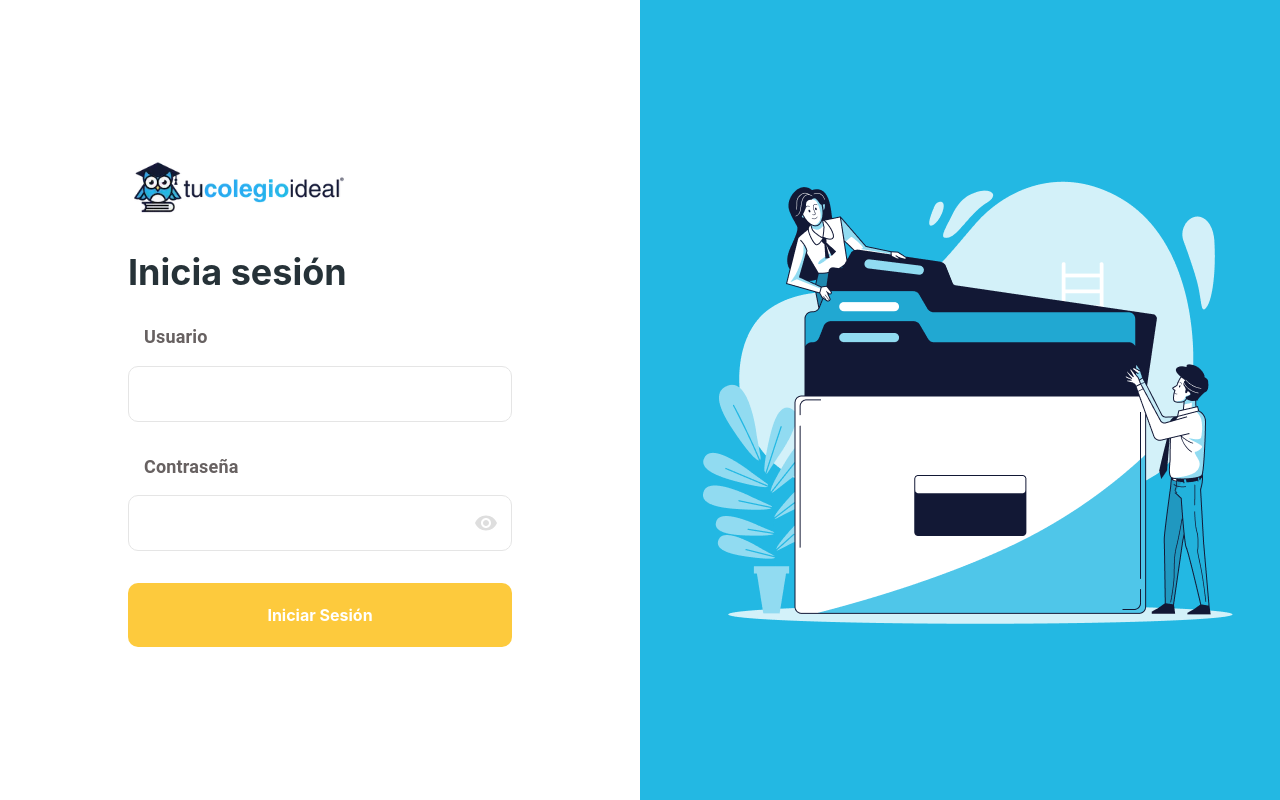
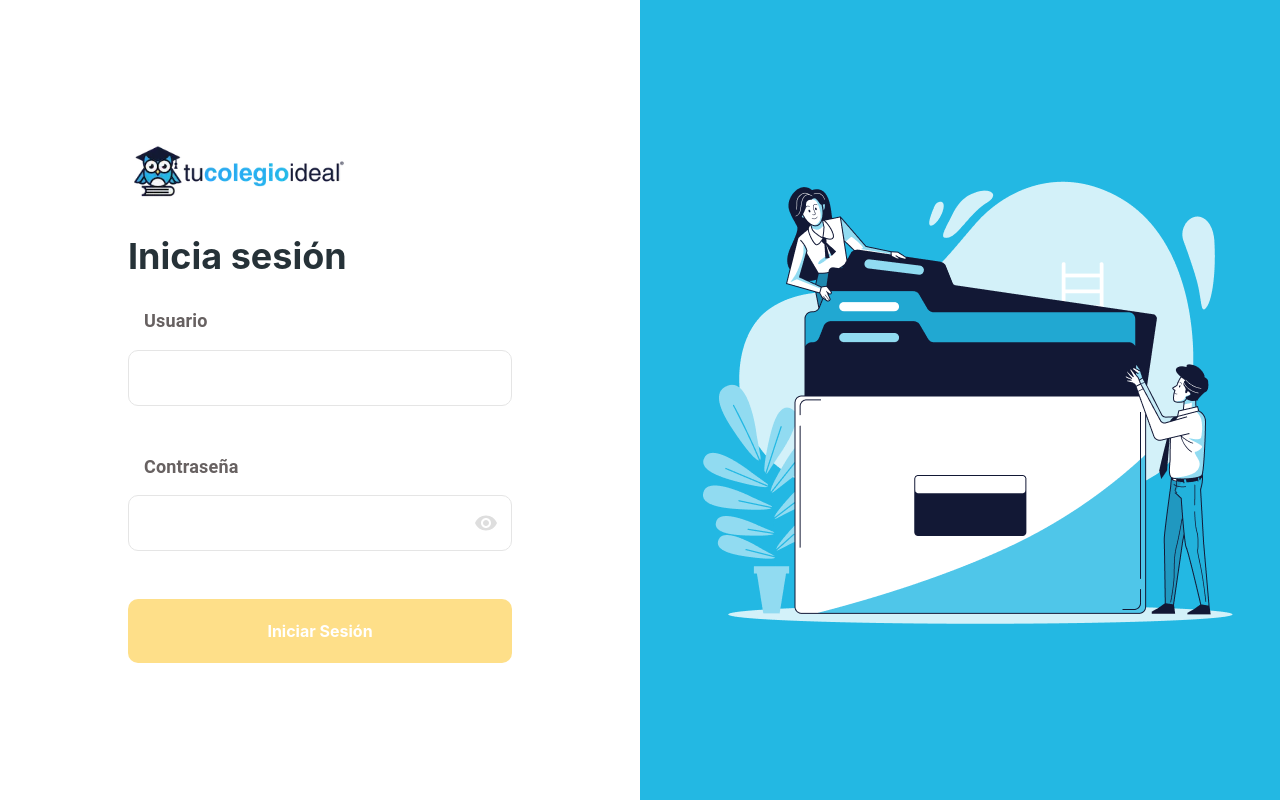
Before and after one commit to vivavv/tucolegioideal, a React (Vite) app: page /login in a window 1280 px wide. Built offline with nearby package versions, Linux system fonts and the light colour scheme.

Commit message:
Add login logic

```diff
--- a/package.json
+++ b/package.json
@@ -16,6 +16,7 @@
     "@mui/material": "^5.13.7",
     "react": "^18.2.0",
     "react-dom": "^18.2.0",
+    "react-hook-form": "^7.45.1",
     "react-router-dom": "^6.14.1"
   },
   "devDependencies": {
--- /dev/null
+++ b/src/components/Input/PasswordIcon.tsx
@@ -0,0 +1,42 @@
+import { Visibility, VisibilityOff } from "@mui/icons-material";
+
+interface PasswordIconProps {
+  password: boolean;
+  showPassword: boolean;
+  onChange: (value: boolean) => void;
+}
+
+export const PasswordIcon: React.FC<PasswordIconProps> = ({
+  password,
+  showPassword,
+  onChange,
+}) => {
+  return (
+    password &&
+    (!showPassword ? (
+      <Visibility
+        sx={{
+          color: "#DEDEDE",
+          cursor: "pointer",
+          transition: "ease-in-out 200ms all",
+          ":hover": {
+            color: "#92C8D8",
+          },
+        }}
+        onClick={() => onChange(true)}
+      />
+    ) : (
+      <VisibilityOff
+        sx={{
+          color: "#DEDEDE",
+          cursor: "pointer",
+          transition: "ease-in-out 200ms all",
+          ":hover": {
+            color: "#92C8D8",
+          },
+        }}
+        onClick={() => onChange(false)}
+      />
+    ))
+  );
+};
--- a/src/components/Input/index.tsx
+++ b/src/components/Input/index.tsx
@@ -1,22 +1,26 @@
+import { InputHTMLAttributes, forwardRef, useState } from "react";
 import { InputLabel, TextField } from "@mui/material";
-import Visibility from "@mui/icons-material/Visibility";
-import { useState } from "react";
-import { VisibilityOff } from "@mui/icons-material";
+import { PasswordIcon } from "./PasswordIcon";
+import { FieldError } from "react-hook-form";
 
-interface InputProps {
+/* eslint-disable @typescript-eslint/no-explicit-any */
+interface InputProps extends InputHTMLAttributes<HTMLInputElement> {
   id: string;
   label: string;
   variant: "primary" | "secondary";
+  errors?: FieldError;
   password?: boolean;
 }
 
-export const Input: React.FC<InputProps> = ({
-  id,
-  label,
-  variant,
-  password = false,
-}) => {
+export const Input = forwardRef<HTMLInputElement, InputProps>(
+  ({ id, label, variant, password = false, errors, ...rest }, ref) => {
     const [showPassword, setShowPassword] = useState(false);
+
+    const borderColorClass = errors
+      ? "#ef4444"
+      : variant === "primary"
+      ? "#92C8D8"
+      : "#E5E5E5";
 
     return (
       <div className="flex flex-col gap-y-4 w-full ">
@@ -35,38 +39,20 @@ export const Input: React.FC<InputProps> = ({
           id={id}
           variant="outlined"
           type={password && !showPassword ? "password" : "text"}
+          inputRef={ref}
+          {...(rest as any)}
           InputProps={{
-          endAdornment:
-            password &&
-            (!showPassword ? (
-              <Visibility
-                sx={{
-                  color: "#DEDEDE",
-                  cursor: "pointer",
-                  transition: "ease-in-out 200ms all",
-                  ":hover": {
-                    color: "#92C8D8",
-                  },
-                }}
-                onClick={() => setShowPassword(true)}
+            endAdornment: (
+              <PasswordIcon
+                password={password}
+                showPassword={showPassword}
+                onChange={(value) => setShowPassword(value)}
               />
-            ) : (
-              <VisibilityOff
-                sx={{
-                  color: "#DEDEDE",
-                  cursor: "pointer",
-                  transition: "ease-in-out 200ms all",
-                  ":hover": {
-                    color: "#92C8D8",
-                  },
-                }}
-                onClick={() => setShowPassword(false)}
-              />
-            )),
+            ),
             sx: {
               borderRadius: "10px",
               "& fieldset.MuiOutlinedInput-notchedOutline": {
-              borderColor: variant === "primary" ? "#92C8D8" : "#E5E5E5",
+                borderColor: borderColorClass,
               },
               "& input.MuiInputBase-input": {
                 zIndex: 500000,
@@ -74,6 +60,8 @@ export const Input: React.FC<InputProps> = ({
             },
           }}
         />
+        <div className="text-sm text-red-400">{errors?.message}</div>
       </div>
     );
-};
+  }
+);
--- a/src/pages/Login/index.tsx
+++ b/src/pages/Login/index.tsx
@@ -1,27 +1,94 @@
+import { useState } from "react";
+import { useForm } from "react-hook-form";
+import { useNavigate } from "react-router-dom";
+import { Alert, Snackbar } from "@mui/material";
 import loginImage from "../../assets/login.png";
 import { Input } from "../../components/Input";
 import { Logo } from "../../components/Logo/LogoDark";
+import { backend } from "../../services/backend";
+import { passwordValidation, userValidation } from "./validation";
+
+interface LoginFormData {
+  user: string;
+  password: string;
+}
 
 export const Login = () => {
+  const [errorMessage, setErrorMessage] = useState("");
+  const navigate = useNavigate();
+
+  const {
+    register,
+    handleSubmit,
+    formState: { errors, isSubmitting, isDirty },
+  } = useForm({
+    defaultValues: {
+      user: "",
+      password: "",
+    },
+    mode: "onSubmit",
+  });
+
+  const onSubmit = async (data: LoginFormData) => {
+    try {
+      await backend.login(data.user, data.password);
+
+      navigate("/students");
+    } catch (err) {
+      console.log("Login error!");
+
+      setErrorMessage("Usuario o contraseña incorrectos");
+    }
+  };
+
   return (
     <div className="flex flex-col lg:flex-row w-full h-full text-[#263238]">
       <div className="flex flex-col items-center justify-center bg-white h-full lg:w-1/2 ">
-        <div className="flex flex-col items-center lg:items-start gap-y-8 w-72 lg:w-96">
+        <div className="flex flex-col items-center lg:items-start gap-y-8 w-80 sm:w-96">
           <Logo />
           <h1 className="font-bold text-2xl lg:text-4xl">Inicia sesión</h1>
-          <Input label="Usuario" id="user" variant="secondary" />
+          <form
+            onSubmit={handleSubmit(onSubmit)}
+            className="flex flex-col items-center lg:items-start gap-y-8 w-full flex-1"
+          >
+            <Input
+              label="Usuario"
+              id="user"
+              variant="secondary"
+              errors={errors.user}
+              {...register("user", userValidation)}
+            />
             <Input
               label="Contraseña"
               password
               id="password"
               variant="secondary"
+              errors={errors.password}
+              {...register("password", passwordValidation)}
             />
             <button
               type="submit"
-            className="flex justify-center items-center text-center w-full py-5 bg-[#FDCA3D] rounded-[10px] font-bold text-white transion-colors duration-200 ease-in-out hover:bg-[#fdd156]"
+              disabled={
+                isSubmitting || !isDirty || !!errors.password || !!errors.user
+              }
+              className={`flex justify-center items-center text-center w-full py-5 bg-[#FDCA3D] rounded-[10px] font-bold text-white transion-colors duration-200 ease-in-out hover:bg-[#fdd156] disabled:bg-[#fedf89] disabled:pointer-events-none`}
             >
               Iniciar Sesión
             </button>
+            <Snackbar
+              open={!!errorMessage}
+              autoHideDuration={6000}
+              onClose={() => setErrorMessage("")}
+            >
+              <Alert
+                severity="error"
+                sx={{ width: "100%" }}
+                onClose={() => setErrorMessage("")}
+              >
+                {errorMessage}
+              </Alert>
+            </Snackbar>
+          </form>
         </div>
       </div>
       <div className="hidden lg:flex flex-col items-center justify-center bg-[#23B8E3] w-1/2 ">
--- /dev/null
+++ b/src/pages/Login/validation.ts
@@ -0,0 +1,7 @@
+export const userValidation = {
+  required: { value: true, message: "El usuario es requerido" },
+};
+
+export const passwordValidation = {
+  required: { value: true, message: "La contraseña es requerida" },
+};
```
Also changed, not shown: 1 other file (tests, documents, lock files or other folders). Lines whose indentation alone changed are shown as unchanged.
